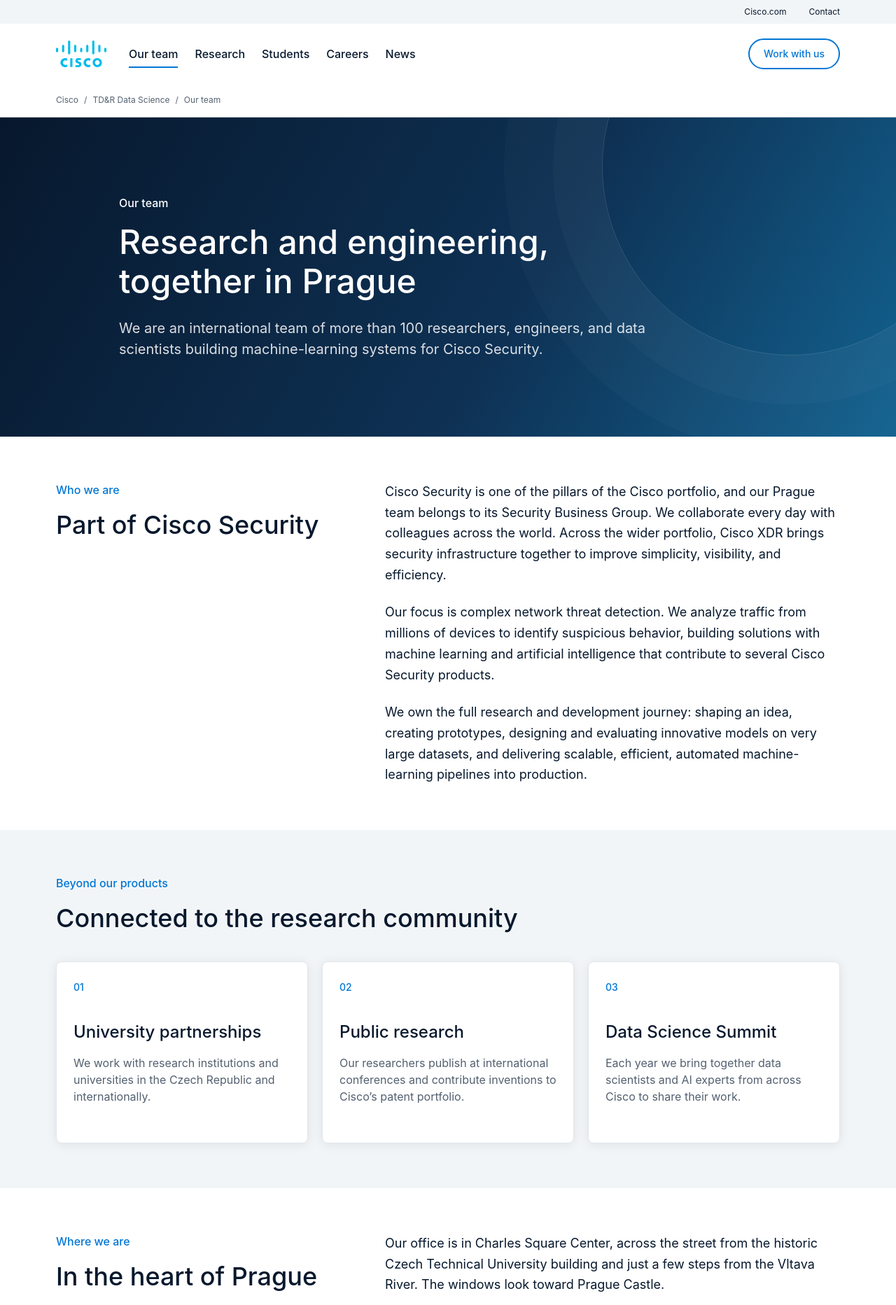
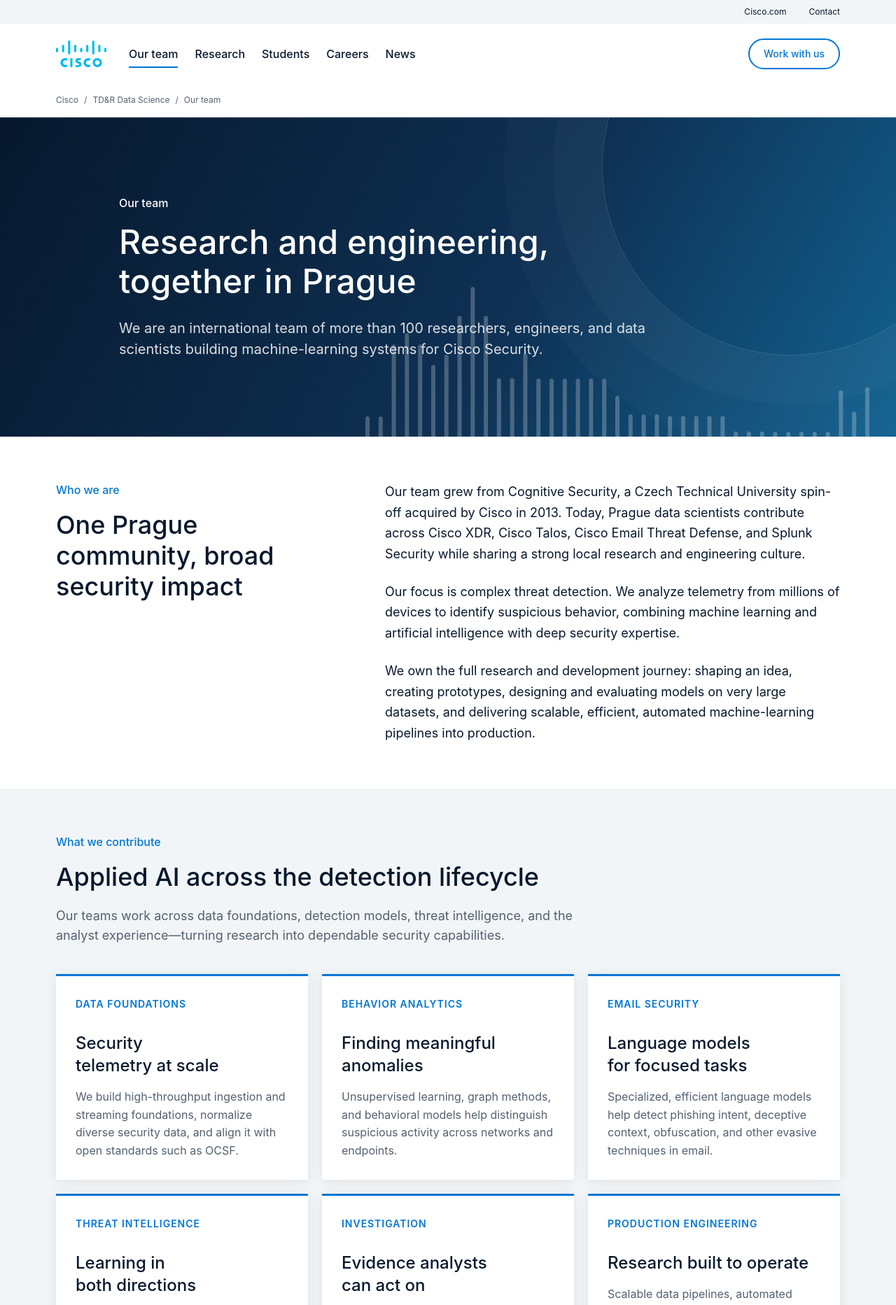
Before and after one commit to ppulc/ppulc.github.io, a Jekyll site: the page built from about.md, in a window 1280 px wide. Shown: the top 1865 px of the page at 70% size. Built offline with Jekyll 4.4.1, drawn with Linux system fonts in a browser that asks for light colours; some of the changed text lies outside the part shown.

Commit message:
Content polish

```diff
--- /dev/null
+++ b/CNAME
@@ -0,0 +1 @@
+github.pulc.eu
--- a/_sass/standalone.scss
+++ b/_sass/standalone.scss
@@ -275,6 +275,17 @@ h3 { margin: 0; font-size: 2.4rem; line-height: 1.333; }
 .topic-card__kicker { margin-bottom: var(--muse-space-90); color: var(--site-accent); font-size: var(--muse-font-size-20); font-weight: var(--muse-font-weight-600); text-transform: uppercase; letter-spacing: .08em; }
 .topic-card p { margin: var(--muse-space-50) 0 var(--muse-space-80); color: var(--site-subtle); }
 .topic-card .text-link { margin-top: auto; }
+.success-grid { display: grid; gap: var(--muse-space-60); }
+
+.success-card {
+  padding: var(--muse-space-80);
+  border-top: 3px solid var(--site-accent);
+  background: var(--muse-background-neutral);
+  box-shadow: var(--muse-elevation-default);
+}
+
+.success-card > span { display: block; margin-bottom: var(--muse-space-80); color: var(--site-accent); font-size: var(--muse-font-size-20); font-weight: var(--muse-font-weight-600); text-transform: uppercase; letter-spacing: .07em; }
+.success-card p { margin: var(--muse-space-50) 0 0; color: var(--site-subtle); line-height: 1.6; }
 .feature-grid { align-items: center; }
 
 .feature-visual {
@@ -374,6 +385,17 @@ h3 { margin: 0; font-size: 2.4rem; line-height: 1.333; }
   color: var(--muse-text-inverse);
 }
 
+.page-hero::before {
+  position: absolute;
+  right: 3%;
+  bottom: 0;
+  width: min(72rem, 72vw);
+  height: 30rem;
+  background: url("../images/prague.svg") right bottom / contain no-repeat;
+  content: "";
+  opacity: .24;
+}
+
 .page-hero::after {
   position: absolute;
   top: -20rem;
@@ -395,6 +417,10 @@ h3 { margin: 0; font-size: 2.4rem; line-height: 1.333; }
 .page-hero h1, .page-hero .eyebrow { color: var(--muse-text-inverse); }
 .page-hero p:last-child { max-width: 76rem; margin: var(--muse-space-70) 0 0; color: var(--muse-color-white-alpha-85); font-size: 2rem; line-height: 1.5; }
 
+@media (max-width: 640px) {
+  .page-hero::before { right: -9rem; width: 56rem; height: 23rem; opacity: .16; }
+}
+
 .content-grid { display: grid; gap: var(--muse-space-100); }
 .content-aside h2 { max-width: 46rem; }
 .prose { max-width: 78rem; }
@@ -412,10 +438,6 @@ h3 { margin: 0; font-size: 2.4rem; line-height: 1.333; }
 .publication-list a:hover span, .publication-list a:focus-visible span { color: var(--site-accent-hover); text-decoration: underline; }
 .publication-list span { color: var(--site-ink); font-size: 1.8rem; font-weight: var(--muse-font-weight-500); line-height: 1.45; }
 .publication-list small { color: var(--site-subtle); font-size: var(--muse-font-size-20); }
-.author-list { display: flex; flex-wrap: wrap; gap: var(--muse-space-40); margin-bottom: var(--muse-space-80); }
-.author-list a { padding: var(--muse-space-30) var(--muse-space-50); border: 1px solid var(--site-border); border-radius: 10rem; background: var(--muse-background-neutral); color: var(--site-ink); text-decoration: none; }
-.author-list a:hover, .author-list a:focus-visible { border-color: var(--site-accent); color: var(--site-accent-hover); }
-
 .contact-grid { display: grid; gap: var(--muse-space-60); }
 .contact-card { padding: var(--muse-space-90); border: 1px solid var(--muse-border-default); border-radius: var(--muse-radius-30); box-shadow: var(--muse-elevation-default); }
 .contact-card h2 { font-size: 2.8rem; }
@@ -464,7 +486,7 @@ h3 { margin: 0; font-size: 2.4rem; line-height: 1.333; }
   h1 { font-size: 3.2rem; line-height: 1.25; }
   h2 { font-size: 3.2rem; line-height: 1.25; }
   .capability-grid, .footer-main { grid-template-columns: repeat(2, 1fr); }
-  .topic-grid, .contact-grid, .news-list { grid-template-columns: repeat(2, 1fr); }
+  .topic-grid, .contact-grid, .news-list, .success-grid { grid-template-columns: repeat(2, 1fr); }
   .capability-card:last-child { grid-column: 1 / -1; }
   .footer-intro { grid-row: span 2; }
 }
@@ -497,6 +519,7 @@ h3 { margin: 0; font-size: 2.4rem; line-height: 1.333; }
   .contact-band__inner > a { flex: 0 0 auto; }
   .footer-main { grid-template-columns: 2fr 1fr 1fr; }
   .topic-grid { grid-template-columns: repeat(2, 1fr); }
+  .success-grid { grid-template-columns: repeat(3, 1fr); }
   .thesis-layout { grid-template-columns: 22rem minmax(0, 1fr); gap: var(--muse-space-140); }
   .thesis-nav { position: sticky; top: 3rem; display: flex; height: fit-content; flex-direction: column; gap: var(--muse-space-40); padding-left: var(--muse-space-60); border-left: 2px solid var(--muse-border-default); }
   .thesis-nav p { margin: 0 0 var(--muse-space-20); color: var(--site-subtle); font-size: var(--muse-font-size-20); font-weight: var(--muse-font-weight-600); text-transform: uppercase; letter-spacing: .06em; }
--- a/about.md
+++ b/about.md
@@ -9,10 +9,19 @@ description: Meet the Cisco Threat Detection and Response Data Science team in P
 
 <section class="page-hero"><div class="page-width page-hero__inner"><p class="eyebrow">Our team</p><h1>Research and engineering, together in Prague</h1><p>We are an international team of more than 100 researchers, engineers, and data scientists building machine-learning systems for Cisco Security.</p></div></section>
 
-<section class="section"><div class="page-width content-grid"><div class="content-aside"><p class="eyebrow">Who we are</p><h2>Part of Cisco Security</h2></div><div class="prose"><p>Cisco Security is one of the pillars of the Cisco portfolio, and our Prague team belongs to its Security Business Group. We collaborate every day with colleagues across the world. Across the wider portfolio, Cisco XDR brings security infrastructure together to improve simplicity, visibility, and efficiency.</p><p>Our focus is complex network threat detection. We analyze traffic from millions of devices to identify suspicious behavior, building solutions with machine learning and artificial intelligence that contribute to several Cisco Security products.</p><p>We own the full research and development journey: shaping an idea, creating prototypes, designing and evaluating innovative models on very large datasets, and delivering scalable, efficient, automated machine-learning pipelines into production.</p></div></div></section>
+<section class="section"><div class="page-width content-grid"><div class="content-aside"><p class="eyebrow">Who we are</p><h2>One Prague community, broad security impact</h2></div><div class="prose"><p>Our team grew from Cognitive Security, a Czech Technical University spin-off acquired by Cisco in 2013. Today, Prague data scientists contribute across Cisco XDR, Cisco Talos, Cisco Email Threat Defense, and Splunk Security while sharing a strong local research and engineering culture.</p><p>Our focus is complex threat detection. We analyze telemetry from millions of devices to identify suspicious behavior, combining machine learning and artificial intelligence with deep security expertise.</p><p>We own the full research and development journey: shaping an idea, creating prototypes, designing and evaluating models on very large datasets, and delivering scalable, efficient, automated machine-learning pipelines into production.</p></div></div></section>
 
-<section class="section section--soft"><div class="page-width"><div class="section-heading"><p class="eyebrow">Beyond our products</p><h2>Connected to the research community</h2></div><div class="capability-grid"><article class="capability-card"><span class="capability-card__number">01</span><h3>University partnerships</h3><p>We work with research institutions and universities in the Czech Republic and internationally.</p></article><article class="capability-card"><span class="capability-card__number">02</span><h3>Public research</h3><p>Our researchers publish at international conferences and contribute inventions to Cisco’s patent portfolio.</p></article><article class="capability-card"><span class="capability-card__number">03</span><h3>Data Science Summit</h3><p>Each year we bring together data scientists and AI experts from across Cisco to share their work.</p></article></div></div></section>
+<section class="section section--soft"><div class="page-width"><div class="section-heading"><p class="eyebrow">What we contribute</p><h2>Applied AI across the detection lifecycle</h2><p class="section-heading__lead">Our teams work across data foundations, detection models, threat intelligence, and the analyst experience—turning research into dependable security capabilities.</p></div><div class="success-grid">
+<article class="success-card"><span>Data foundations</span><h3>Security telemetry at scale</h3><p>We build high-throughput ingestion and streaming foundations, normalize diverse security data, and align it with open standards such as OCSF.</p></article>
+<article class="success-card"><span>Behavior analytics</span><h3>Finding meaningful anomalies</h3><p>Unsupervised learning, graph methods, and behavioral models help distinguish suspicious activity across networks and endpoints.</p></article>
+<article class="success-card"><span>Email security</span><h3>Language models for focused tasks</h3><p>Specialized, efficient language models help detect phishing intent, deceptive context, obfuscation, and other evasive techniques in email.</p></article>
+<article class="success-card"><span>Threat intelligence</span><h3>Learning in both directions</h3><p>Automated feedback loops connect applied detections with global threat intelligence so research and operational knowledge continuously reinforce one another.</p></article>
+<article class="success-card"><span>Investigation</span><h3>Evidence analysts can act on</h3><p>We combine model outputs and entity relationships into coherent context that helps security teams understand and investigate incidents.</p></article>
+<article class="success-card"><span>Production engineering</span><h3>Research built to operate</h3><p>Scalable data pipelines, automated evaluation, and disciplined engineering move promising ideas into reliable production systems.</p></article>
+</div></div></section>
 
-<section class="section"><div class="page-width content-grid"><div class="content-aside"><p class="eyebrow">Where we are</p><h2>In the heart of Prague</h2></div><div class="prose"><p>Our office is in Charles Square Center, across the street from the historic Czech Technical University building and just a few steps from the Vltava River. The windows look toward Prague Castle.</p><p>The <a href="http://alesjungmann.cz/project/cisco/">high-tech office</a> spans two floors and includes a bouldering room, a massage chair, and kitchens stocked with good coffee and tea. The building itself brings a supermarket, stationery shop, café, bank, florist, post office, organic food shop, and gym under one roof.</p><p>Curious about the neighborhood? Read more about the <a href="https://www.karlakshopping.cz/en/about/">history of Charles Square</a>, or <a href="{{ '/contact/' | relative_url }}">find our address and contacts</a>.</p></div></div></section>
+<section class="section"><div class="page-width"><div class="section-heading"><p class="eyebrow">Beyond our products</p><h2>Connected to the research community</h2></div><div class="capability-grid"><article class="capability-card"><span class="capability-card__number">01</span><h3>University partnerships</h3><p>We work with the Czech Technical University, Charles University, and other research institutions in the Czech Republic and internationally.</p></article><article class="capability-card"><span class="capability-card__number">02</span><h3>Public research</h3><p>Our researchers contribute peer-reviewed work to respected security and machine-learning venues and add inventions to Cisco’s patent portfolio.</p></article><article class="capability-card"><span class="capability-card__number">03</span><h3>Data Science Summit</h3><p>Each year we bring together data scientists and AI experts from across Cisco to review, demonstrate, and share their work.</p></article></div></div></section>
+
+<section class="section section--soft"><div class="page-width content-grid"><div class="content-aside"><p class="eyebrow">Where we are</p><h2>In the heart of Prague</h2></div><div class="prose"><p>Our office is in Charles Square Center, across the street from the historic Czech Technical University building and just a few steps from the Vltava River. The windows look toward Prague Castle.</p><p>Co-location gives specialists from different parts of Cisco and Splunk a high-bandwidth environment for exchanging ideas, sharing engineering patterns, and collaborating on research. Reading groups, technical sessions, and joint projects help knowledge travel between teams.</p><p>The <a href="http://alesjungmann.cz/project/cisco/">high-tech office</a> spans two floors and includes a bouldering room, a massage chair, and kitchens stocked with good coffee and tea. The building itself brings a supermarket, stationery shop, café, bank, florist, post office, organic food shop, and gym under one roof.</p><p>Curious about the neighborhood? Read more about the <a href="https://www.karlakshopping.cz/en/about/">history of Charles Square</a>, or <a href="{{ '/contact/' | relative_url }}">find our address and contacts</a>.</p></div></div></section>
 
 <section class="section contact-band section--soft"><div class="page-width contact-band__inner"><div><p class="eyebrow">Join the team</p><h2>Make security better at global scale.</h2></div><a class="muse-button-secondary" href="{{ '/careers/' | relative_url }}">See opportunities</a></div></section>
```
Also changed, not shown: contact.md (+2 -2 lines), index.md (+4 -4 lines), news.md (+3 -3 lines), research.md (+6 -4 lines), assets/images/prague.svg (added).
